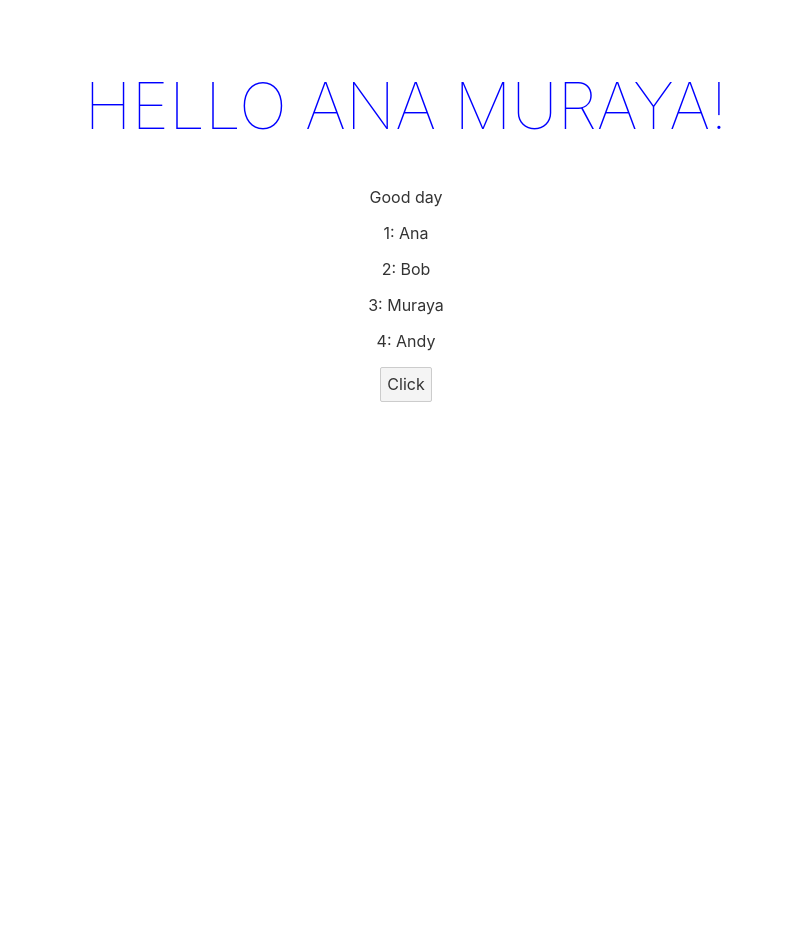
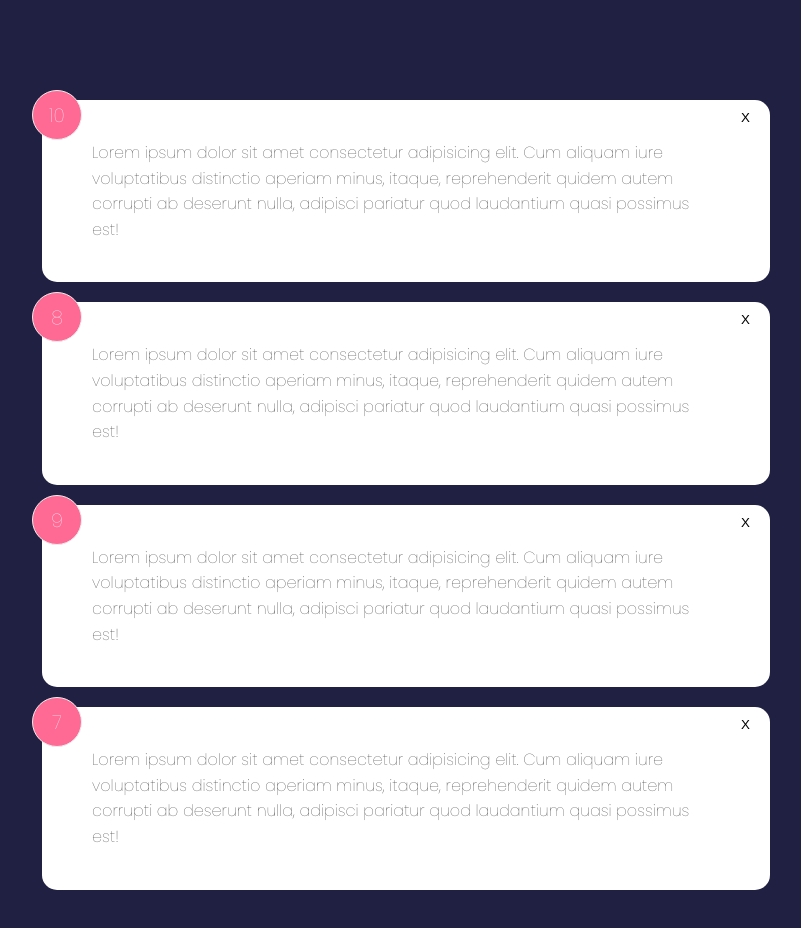
Before and after one commit to AnaMuraya/Feedback-tracker, a Svelte app: page / in a window 1280 px wide. Shown: the top 928 px of the page, without its empty margins (234-1035 px from the left). Before the commit the page ends 800 px from the top, so only its background shows below. Built offline with nearby package versions, Linux system fonts and the light colour scheme.

Commit message:
Added the feedback cards

```diff
--- a/public/global.css
+++ b/public/global.css
@@ -1,63 +1,24 @@
-html, body {
-	position: relative;
-	width: 100%;
-	height: 100%;
+@import url('https://fonts.googleapis.com/css2?family=Poppins:wght@100&display=swap');
+
+*{
+	box-sizing: border-box;
+	margin: 0;
+	padding: 0;
 }
 
-body {
-	color: #333;
-	margin: 0;
-	padding: 8px;
-	box-sizing: border-box;
-	font-family: -apple-system, BlinkMacSystemFont, "Segoe UI", Roboto, Oxygen-Sans, Ubuntu, Cantarell, "Helvetica Neue", sans-serif;
+body{
+	font-family: 'Poppins', san-serif;
+	background-color: #202142;
+	line-height: 1.6;
+	/* color: #fff; */
 }
 
-a {
-	color: rgb(0,100,200);
-	text-decoration: none;
+ul{
+	list-style: none;
 }
 
-a:hover {
-	text-decoration: underline;
+.container{
+	max-width: 768px;
+	margin: 100px auto;
+	padding: 0 20px;
 }
-
-a:visited {
-	color: rgb(0,80,160);
-}
-
-label {
-	display: block;
-}
-
-input, button, select, textarea {
-	font-family: inherit;
-	font-size: inherit;
-	-webkit-padding: 0.4em 0;
-	padding: 0.4em;
-	margin: 0 0 0.5em 0;
-	box-sizing: border-box;
-	border: 1px solid #ccc;
-	border-radius: 2px;
-}
-
-input:disabled {
-	color: #ccc;
-}
-
-button {
-	color: #333;
-	background-color: #f4f4f4;
-	outline: none;
-}
-
-button:disabled {
-	color: #999;
-}
-
-button:not(:disabled):active {
-	background-color: #ddd;
-}
-
-button:focus {
-	border-color: #666;
-}
--- a/src/App.svelte
+++ b/src/App.svelte
@@ -1,70 +1,35 @@
 <script>
-	let firstName = 'Ana';
-	let lastName = 'Muraya';
-	let color = 'blue';
-	let show = false;
-	let members = [
+	import FeedbackList from "./components/FeedbackList.svelte"
+	// FeedbackList data
+	let feedbackList = [
 		{
 			id: '1',
-			name: 'Ana'
+			rating: '10',
+			message: 'Lorem ipsum dolor sit amet consectetur adipisicing elit. Cum aliquam iure voluptatibus distinctio aperiam minus, itaque, reprehenderit quidem autem corrupti ab deserunt nulla, adipisci pariatur quod laudantium quasi possimus est!'
 		},
 		{
 			id: '2',
-			name: 'Bob'
+			rating: '8',
+			message: 'Lorem ipsum dolor sit amet consectetur adipisicing elit. Cum aliquam iure voluptatibus distinctio aperiam minus, itaque, reprehenderit quidem autem corrupti ab deserunt nulla, adipisci pariatur quod laudantium quasi possimus est!'
 		},
 		{
 			id: '3',
-			name: 'Muraya'
+			rating: '9',
+			message: 'Lorem ipsum dolor sit amet consectetur adipisicing elit. Cum aliquam iure voluptatibus distinctio aperiam minus, itaque, reprehenderit quidem autem corrupti ab deserunt nulla, adipisci pariatur quod laudantium quasi possimus est!'
 		},
 		{
 			id: '4',
-			name: 'Andy'
+			rating: '7',
+			message: 'Lorem ipsum dolor sit amet consectetur adipisicing elit. Cum aliquam iure voluptatibus distinctio aperiam minus, itaque, reprehenderit quidem autem corrupti ab deserunt nulla, adipisci pariatur quod laudantium quasi possimus est!'
 		}
 	]
-	const toggle = () => {
-	color = color==='blue'?'yellow':'blue';
-	show = !show
-	members = [...members, {id: '5', name: 'Mike'}]
+		// delete feedback dispatcher function
+	const deleteItem = (e) => {
+		const ItemID = e.detail
+		feedbackList = feedbackList.filter((item) => item.id != ItemID)
 	}
 
-	$:name = firstName + ' ' + lastName;
-
 </script>
-
-<main>
-	<h1 style="color: {color};">Hello {name}!</h1>
-	{#if show}
-		<p>Visit the <a href="https://svelte.dev/tutorial">Svelte tutorial</a> to learn how to build Svelte apps.</p>
-	{:else}
-		<p>Good day</p>
-	{/if}
-
-	{#each members as member (member.id) }
-		<p>{member.id}: {member.name}</p>
-
-	{/each}
-
-	<button on:click="{toggle}">Click</button>
+<main class="container">
+	<FeedbackList {feedbackList} on:deleteItem={deleteItem}/>
 </main>
-
-<style>
-	main {
-		text-align: center;
-		padding: 1em;
-		max-width: 240px;
-		margin: 0 auto;
-	}
-
-	h1 {
-		color: #ff3e00;
-		text-transform: uppercase;
-		font-size: 4em;
-		font-weight: 100;
-	}
-
-	@media (min-width: 640px) {
-		main {
-			max-width: none;
-		}
-	}
-</style>
--- /dev/null
+++ b/src/components/Card.svelte
@@ -0,0 +1,14 @@
+<div class="card">
+    <slot></slot>
+</div>
+
+<style>
+    .card{
+        background-color: #fff;
+        color: #333;
+        border-radius: 15px;
+        padding: 40px 50px;
+        margin: 20px 0;
+        position: relative;
+    }
+</style>
--- /dev/null
+++ b/src/components/FeedbackItem.svelte
@@ -0,0 +1,51 @@
+<script>
+    import {createEventDispatcher} from 'svelte'
+    import Card from './Card.svelte'
+    export let feedbackItem;
+
+    // dispatcher and delete function to handle deletion
+    const dispatch = createEventDispatcher()
+
+    const handleDelete = (ItemID) => {
+        dispatch('deleteItem', ItemID)
+
+    }
+</script>
+
+<div class="card">
+    <Card>
+        <div class="rating-display">
+            {feedbackItem.rating}
+        </div>
+        <button class="close" on:click={()=>handleDelete(feedbackItem.id)}>
+            X
+        </button>
+        <div class="message-display">
+            {feedbackItem.message}
+        </div>
+    </Card>
+</div>
+<style>
+    .rating-display{
+        position: absolute;
+        top: -10px;
+        left: -10px;
+        width: 50px;
+        height: 50px;
+        background: #ff6a95;
+        color: #fff;
+        border: 1px solid #eee;
+        border-radius: 50%;
+        padding: 10px;
+        text-align: center;
+        font-size: 19px;
+    }
+     .close{
+         position: absolute;
+         top: 10px;
+         right: 20px;
+         cursor: pointer;
+         background: none;
+         border: none;
+     }
+</style>
--- /dev/null
+++ b/src/components/FeedbackList.svelte
@@ -0,0 +1,9 @@
+<script>
+    import FeedbackItem from './FeedbackItem.svelte'
+    export let feedbackList = [];
+</script>
+<!-- looping through the feedback list array -->
+{#each feedbackList as feedbackItem (feedbackItem.id)}
+    <FeedbackItem {feedbackItem} on:deleteItem/>
+    <!-- <h3>{feedbackItem.rating}: {feedbackItem.id}: {feedbackItem.message}</h3> -->
+{/each}
```
